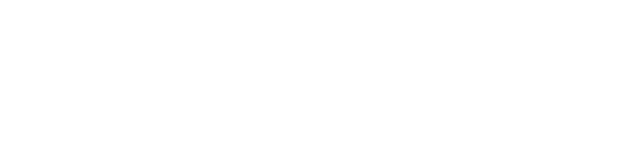
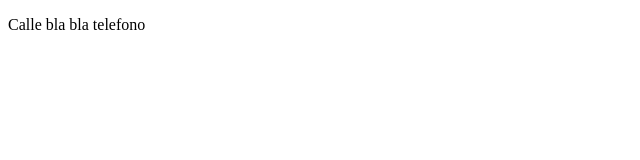
Before and after one commit to Karenob15/Proyecto2_gitremoto, a plain HTML site: page contacto.html in a window 1280 px wide. Shown: the whole page, without its empty margins (0-640 px from the left). Drawn offline with Linux system fonts and the light colour scheme.

Commit message:
contacto finalizado

```diff
--- a/contacto.html
+++ b/contacto.html
@@ -6,6 +6,7 @@
     <title>Document</title>
 </head>
 <body>
-
+    <p>Calle bla bla telefono
+    </p>
 </body>
 </html>
```
